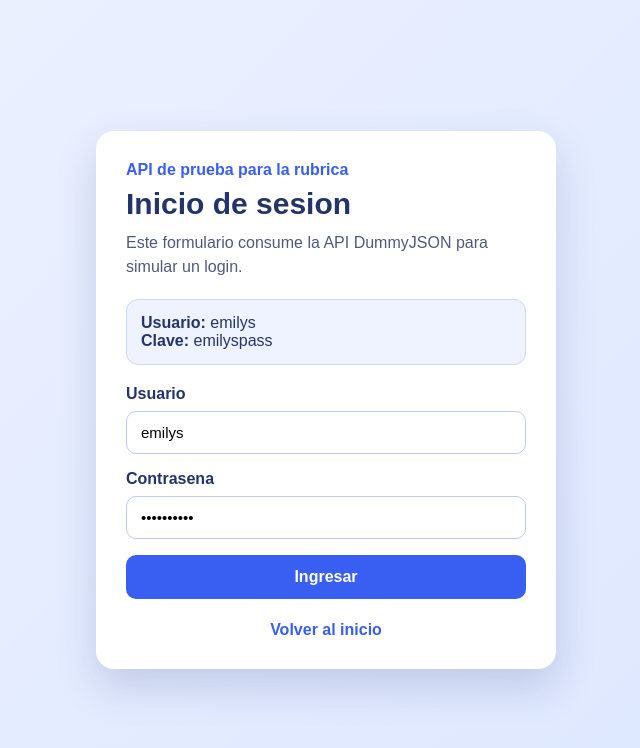
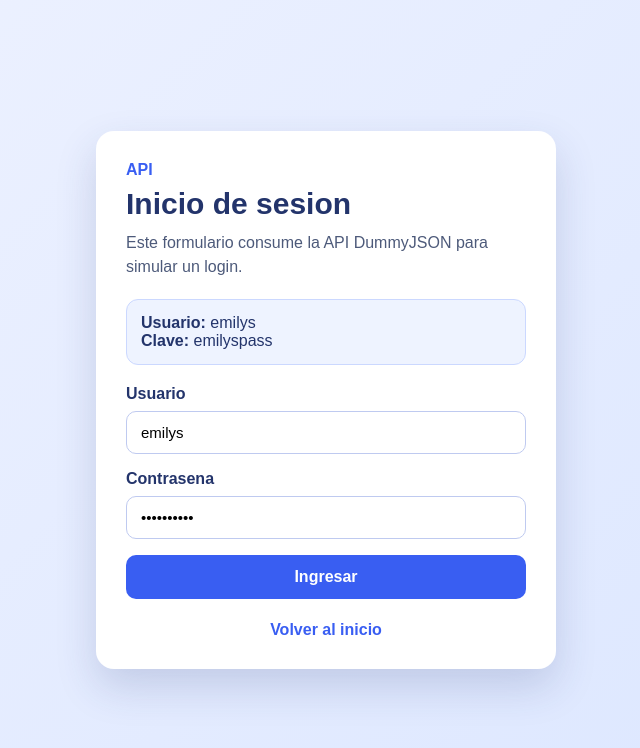
Before and after one commit to Nxjose18/Proyecto-CGS-Redieno, a React (Vite) app in the folder Proyecto Rediseño CGS/: page /inicio_sesion in a window 1280 px wide. Shown: the top 748 px of the page, without its empty margins (314-954 px from the left). Built offline with nearby package versions, Linux system fonts and the light colour scheme.

Commit message:
prueba de login

```diff
--- a/Proyecto Rediseño CGS/src/HojasDeEstilo/Nav-bar.css
+++ b/Proyecto Rediseño CGS/src/HojasDeEstilo/Nav-bar.css
@@ -168,12 +168,17 @@
   grid-template-columns: 2fr 1fr 1fr 1fr auto;
   align-items: center;
   margin-bottom: 10px;
+  gap: 15px;
 }
 
 .producto_info {
   display: flex;
   align-items: center;
   gap: 10px;
+}
+
+.producto_info span {
+  font-size: 11px;
 }
 
 .producto_info img {
--- a/Proyecto Rediseño CGS/src/Paginas/PaginaInicioSesion.jsx
+++ b/Proyecto Rediseño CGS/src/Paginas/PaginaInicioSesion.jsx
@@ -49,7 +49,7 @@ function PaginaInicioSesion() {
     <main className="pagina_inicio_sesion">
       <section className="contenedor_inicio_sesion">
         <div className="cabecera_inicio_sesion">
-          <p className="texto_pequeno">API de prueba para la rubrica</p>
+          <p className="texto_pequeno">API</p>
           <h1>Inicio de sesion</h1>
           <p className="texto_ayuda">
             Este formulario consume la API DummyJSON para simular un login.
```
